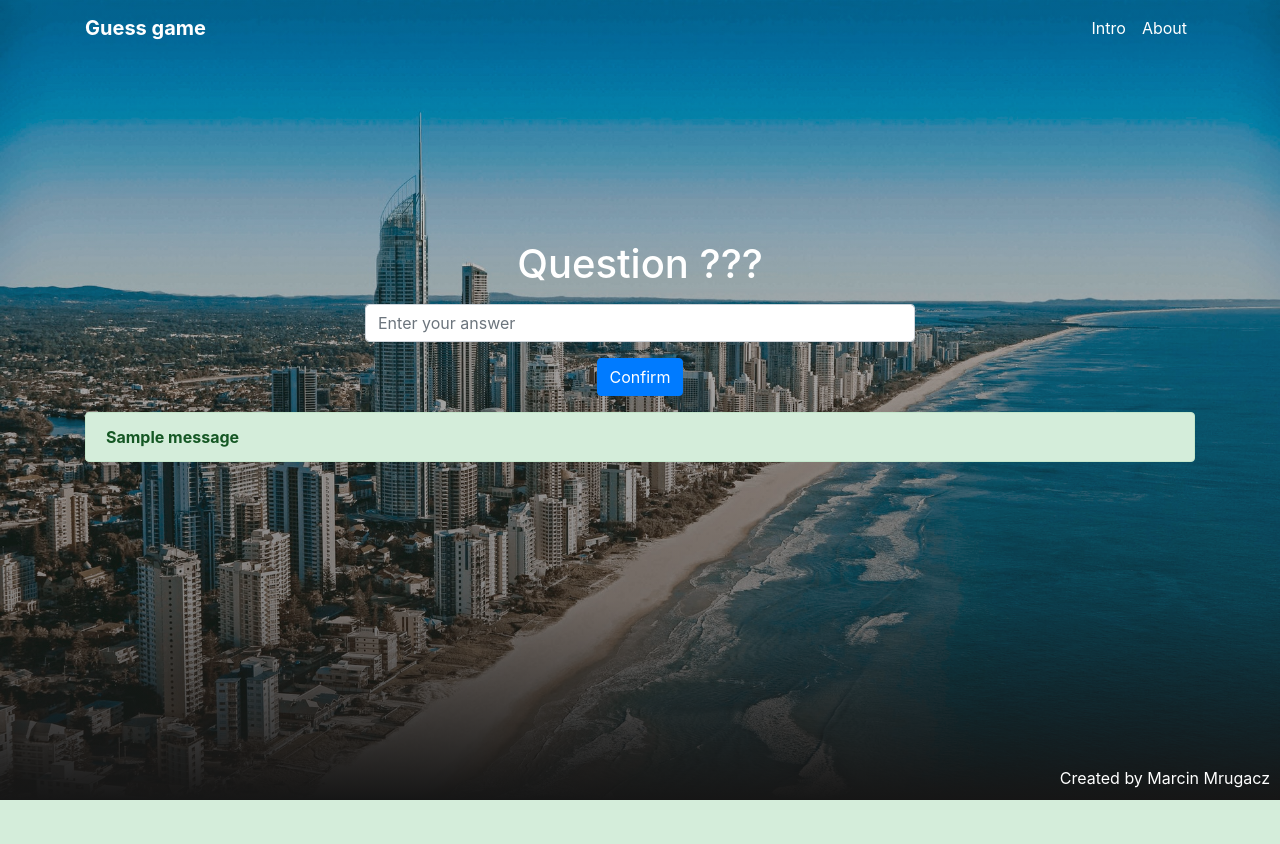
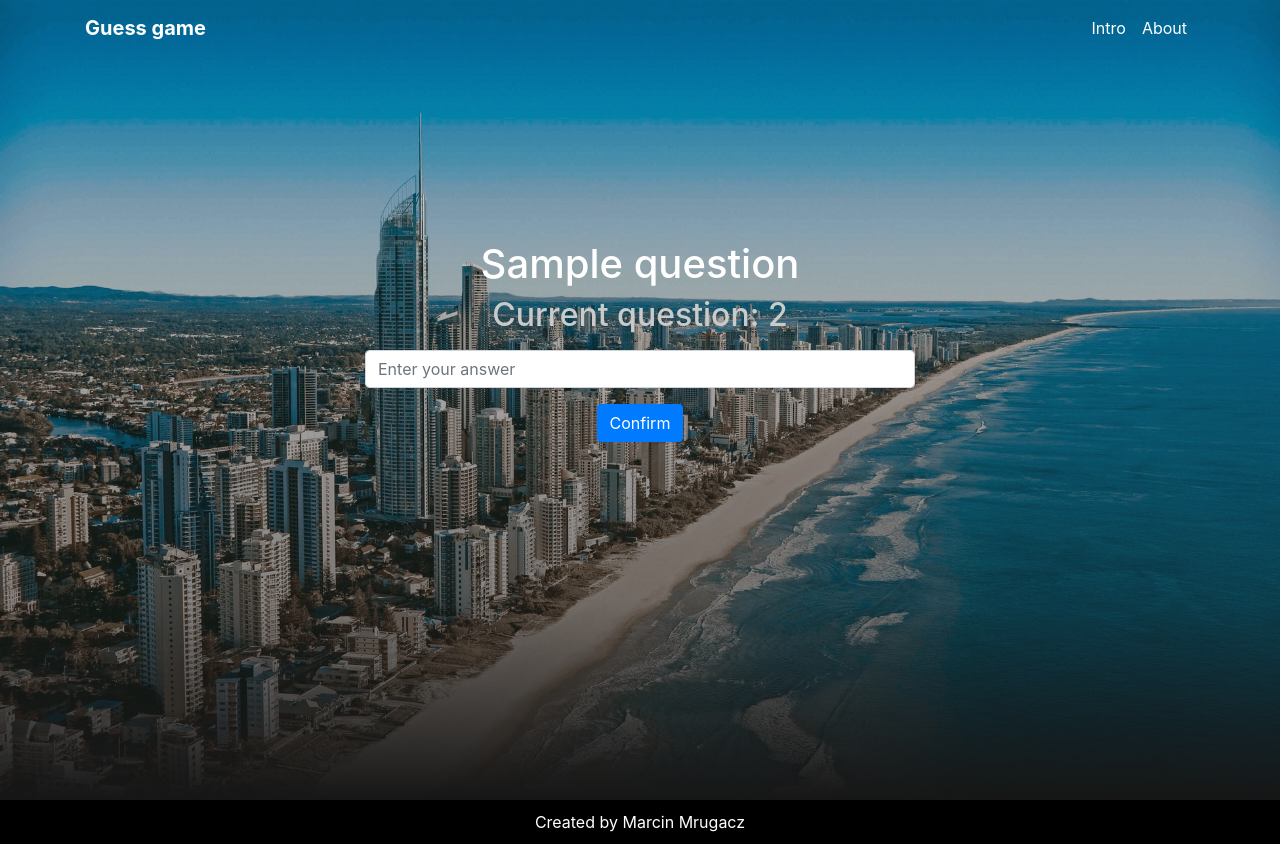
Before and after one commit to Migacz85/flask-app, a Flask app: template templates/home.html in a window 1280 px wide. Before the commit the page ends 800 px from the top, so only its background shows below. Run offline with Flask 2, Linux system fonts and the light colour scheme; the template is opened without the code that fills it: most values are stand-ins (such as "Sample title", 1, 10 or a date in 2020); one stand-in notice (Sample message) is shown; some libraries are stand-ins or nearby versions.

Commit message:
create: questions.json file, simple algorithm to present question on web and comparing them with user answers

```diff
--- a/run.py
+++ b/run.py
@@ -1,14 +1,42 @@
 import os
-from flask import Flask, render_template, request, flash
+from flask import Flask, render_template, request, flash, json, session, redirect, url_for
 
 app = Flask(__name__)
 app.secret_key = 'secret'
 
+
 @app.route('/', methods=["GET", "POST"])
 def index():
+
+    with open("data/questions.json", "r") as json_data:
+        questions = json.load(json_data)
+
     if request.method == "POST":
-        flash("{}".format(request.form["answer"]))
-    return render_template("home.html", active_page='index')
+        good_answer=request.form["answer"]==questions[session['current_question']]["answer"]
+        # if request.form['restart_button'] == "Restart Game?":
+        #    session['current_question']=0
+
+        # increment when good_answer is true and don't when is a last question
+        if good_answer and len(questions)!=session['current_question']:
+            session['current_question']=session['current_question']+1
+
+        if session['current_question']==len(questions):
+             session['current_question']=0
+
+        if good_answer:
+            flash("{}".format('Correct'))
+        elif request.form["answer"]=="":
+            flash("{}".format(''))
+        else:
+            flash("{}".format('Bad Answer'))
+
+    return render_template("home.html", active_page='index', question=questions[session['current_question']]["question"], question_number=session['current_question'])
+
+@app.route('/reset')
+def reset():
+    session['current_question']=0
+
+    return redirect(url_for("index"))
 
 @app.route('/about')
 def about():
--- a/static/css/style.css
+++ b/static/css/style.css
@@ -37,8 +37,8 @@ body {
 }
 
 footer.text-white {
-  position: absolute;
-  bottom: 0;
-  right:0;
-  padding:10px;
+  position: relative;
+  /* bottom: 0; */
+  text-align: center;
+  padding: 10px;
 }
--- a/templates/home.html
+++ b/templates/home.html
@@ -4,23 +4,44 @@
 <form method="POST" name="sentAnswer" id="Answer" class="form-row align-items-center justify-content-center">
         <div class="form-group col-md-6 ">
 
-                <h1>Question ???</h1>
+                <h1>{{question}} </h1>
+                {% if question_number+1!=4 %}
+                <h2>Current question: {{question_number+1}}</h2>
+                {% else %}
+                <h2>Game Over </h2>
+                <a class="btn btn-primary "  href="{{ url_for('reset') }}">restart</a>
+                {% endif %}
                 <p></p>
+                {% if question_number+1<4 %}
                 <input class="form-control" placeholder="Enter your answer" name="answer">
                 <p></p>
 
                 <input type="submit" value="Confirm" class="btn btn-primary">
+                {% endif %}
         </div>
         </div>
 </form>
 
 {% with messages = get_flashed_messages() %}
 {% if messages %}
-{%for message in messages %}
-<div class="alert alert-success" role="alert">
-        <strong>{{message}}</strong>
-</div>
-{% endfor%}
+        {%for message in messages %}
+                {% if message=="Correct" and question_number+1!=4 %}
+                <div class="row align-items-center justify-content-center">
+
+                        <div class="col-md-6 col-xs-10 alert alert-success" role="alert">
+                                <strong>{{message}}</strong>
+                        </div>
+                </div>
+                {% elif message=="Bad Answer" and question_number+1!=4%}
+                <div class="row align-items-center justify-content-center">
+
+                        <div class="col-md-6 alert alert-warning" role="alert">
+                                <strong>{{message}}</strong>
+                        </div>
+                </div>
+                {% elif message=="" %}
+                {% endif %}
+        {% endfor%}
 {% endif %}
 
 {% endwith %}
```
Also changed, not shown: data/questions.json (added, +19 -0 lines).
